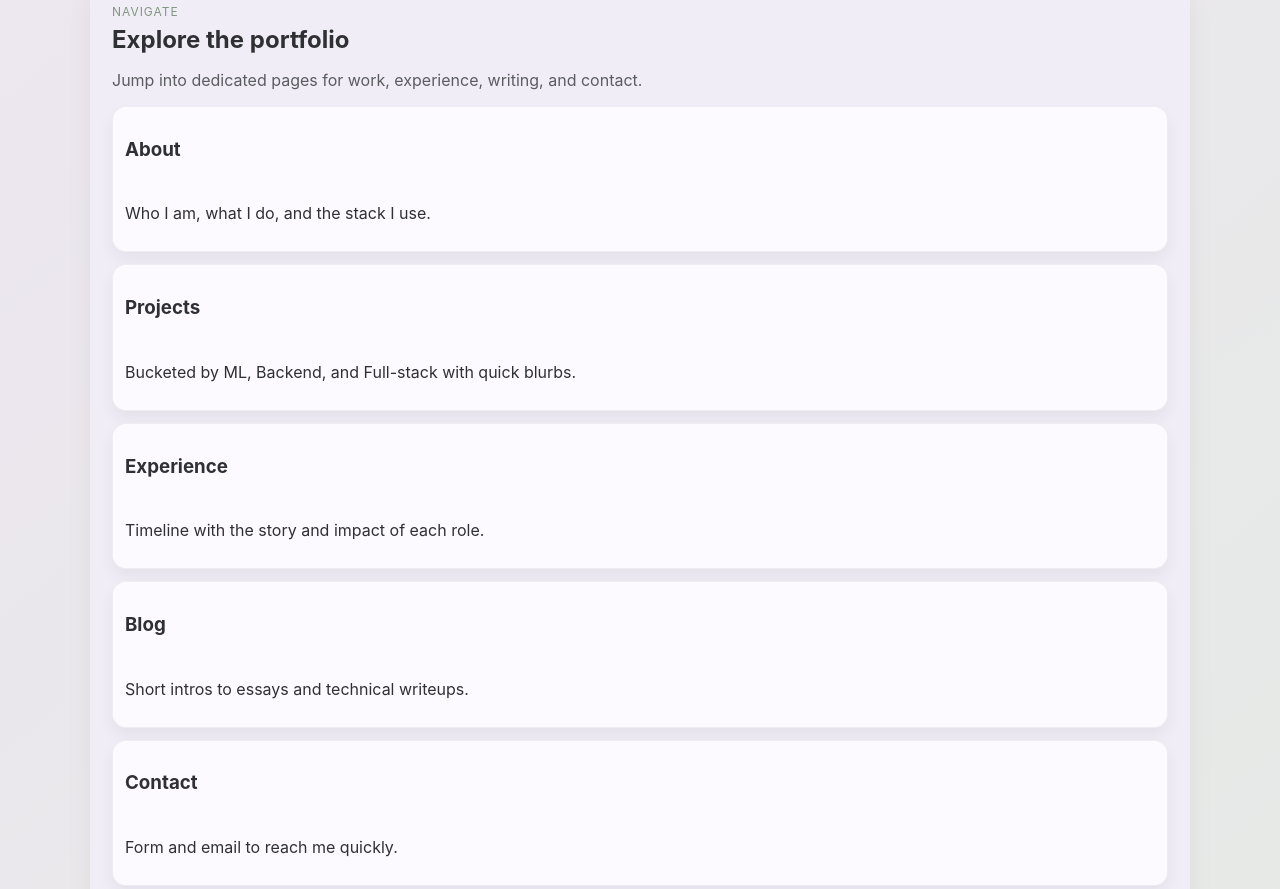
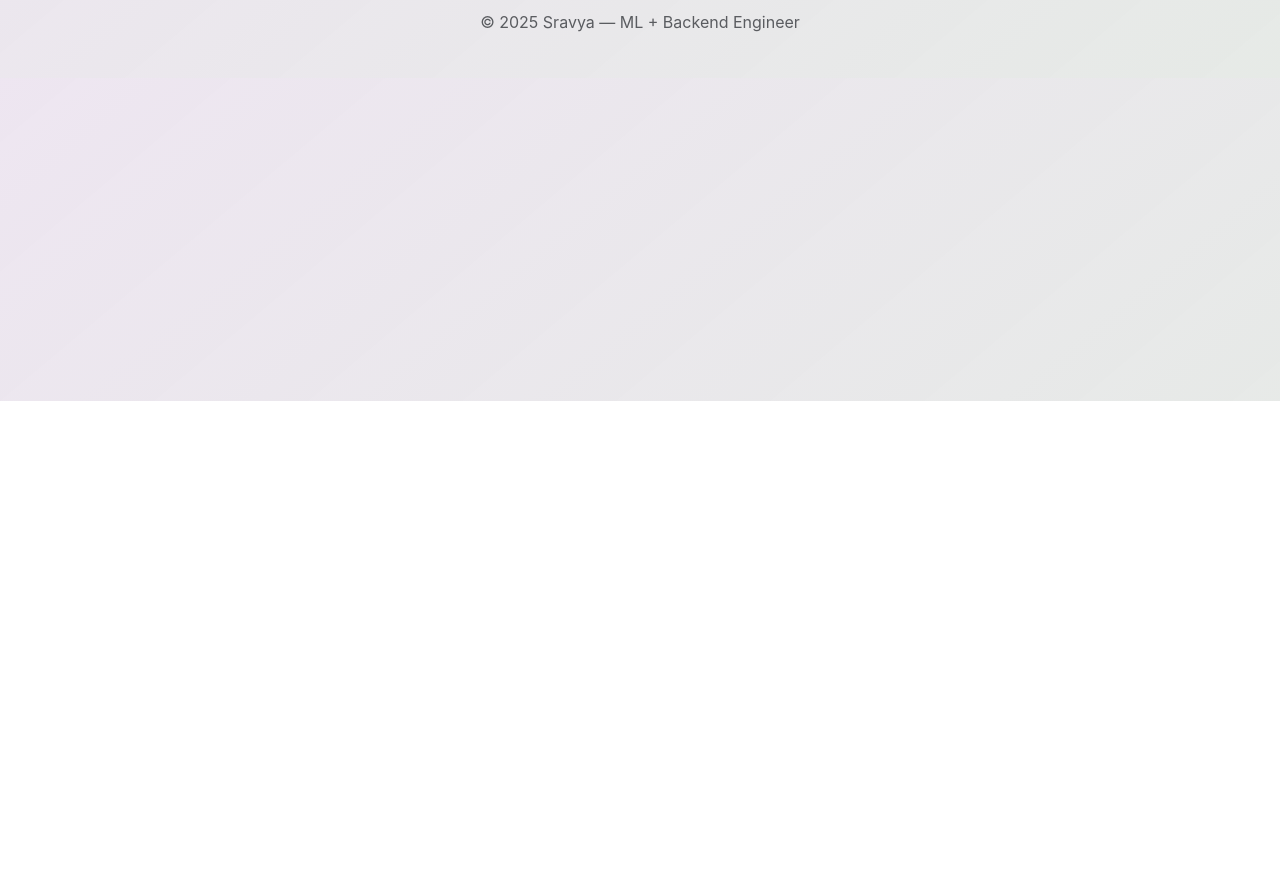
Before and after one commit to zencodess/portfolio_simple, a plain HTML site: page index.html in a window 1280 px wide. Shown: the part 399-1288 px from the top of the page. After the commit the page ends 800 px from the top, so only its background shows below. Drawn offline with Linux system fonts and the light colour scheme.

Commit message:
color, listing , remove navigate

```diff
--- a/index.html
+++ b/index.html
@@ -45,36 +45,6 @@
     </div>
   </header>
 
-  <section class="page section quick-links">
-    <div class="section-header">
-      <p class="eyebrow">Navigate</p>
-      <h2>Explore the portfolio</h2>
-      <p class="muted">Jump into dedicated pages for work, experience, writing, and contact.</p>
-    </div>
-    <div class="card-grid">
-      <a class="card" href="about.html">
-        <h3>About</h3>
-        <p>Who I am, what I do, and the stack I use.</p>
-      </a>
-      <a class="card" href="projects.html">
-        <h3>Projects</h3>
-        <p>Bucketed by ML, Backend, and Full-stack with quick blurbs.</p>
-      </a>
-      <a class="card" href="experience.html">
-        <h3>Experience</h3>
-        <p>Timeline with the story and impact of each role.</p>
-      </a>
-      <a class="card" href="blog.html">
-        <h3>Blog</h3>
-        <p>Short intros to essays and technical writeups.</p>
-      </a>
-      <a class="card" href="contact.html">
-        <h3>Contact</h3>
-        <p>Form and email to reach me quickly.</p>
-      </a>
-    </div>
-  </section>
-
   <footer class="footer">
     <p>© 2025 Sravya — ML + Backend Engineer</p>
   </footer>
```
